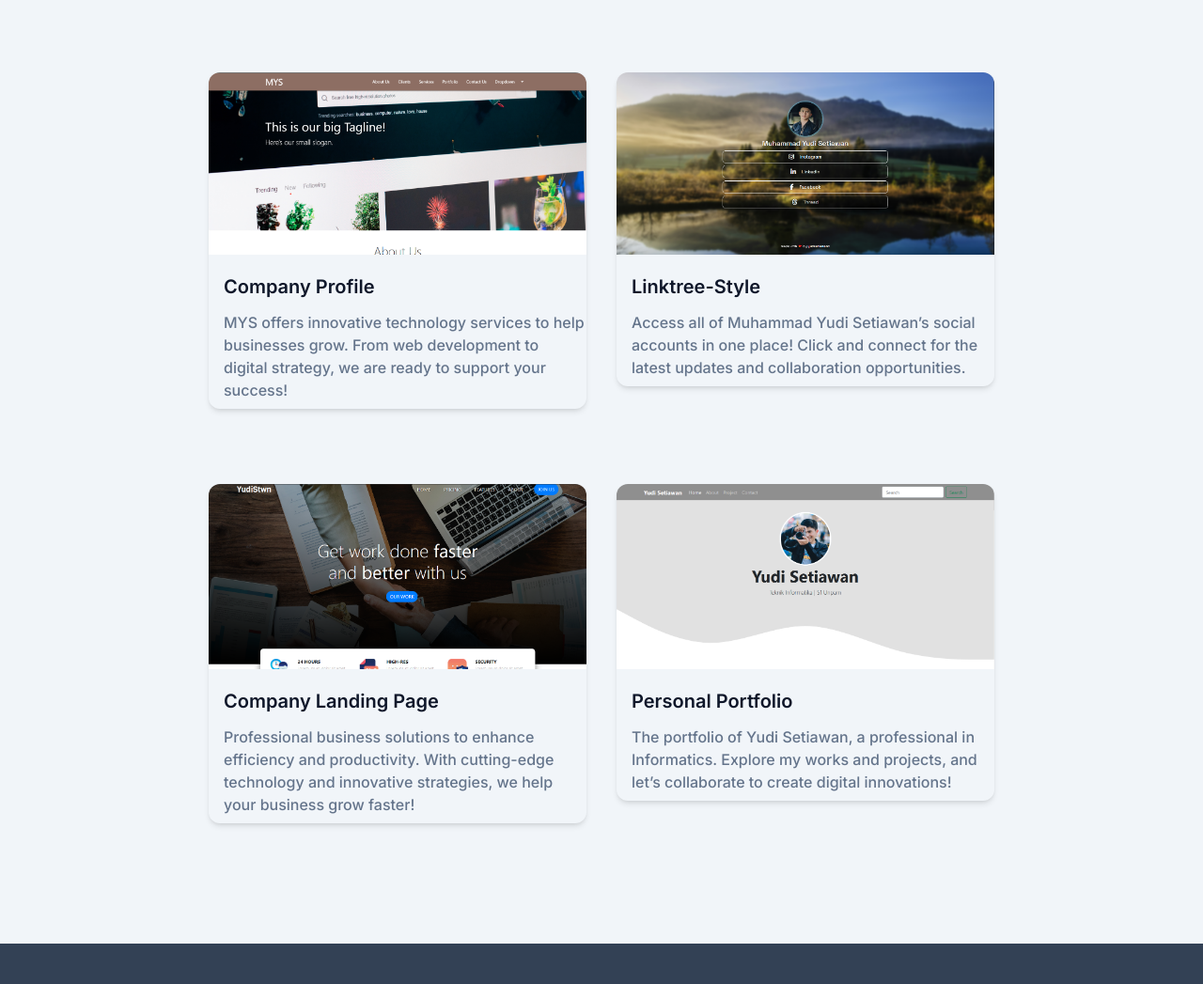
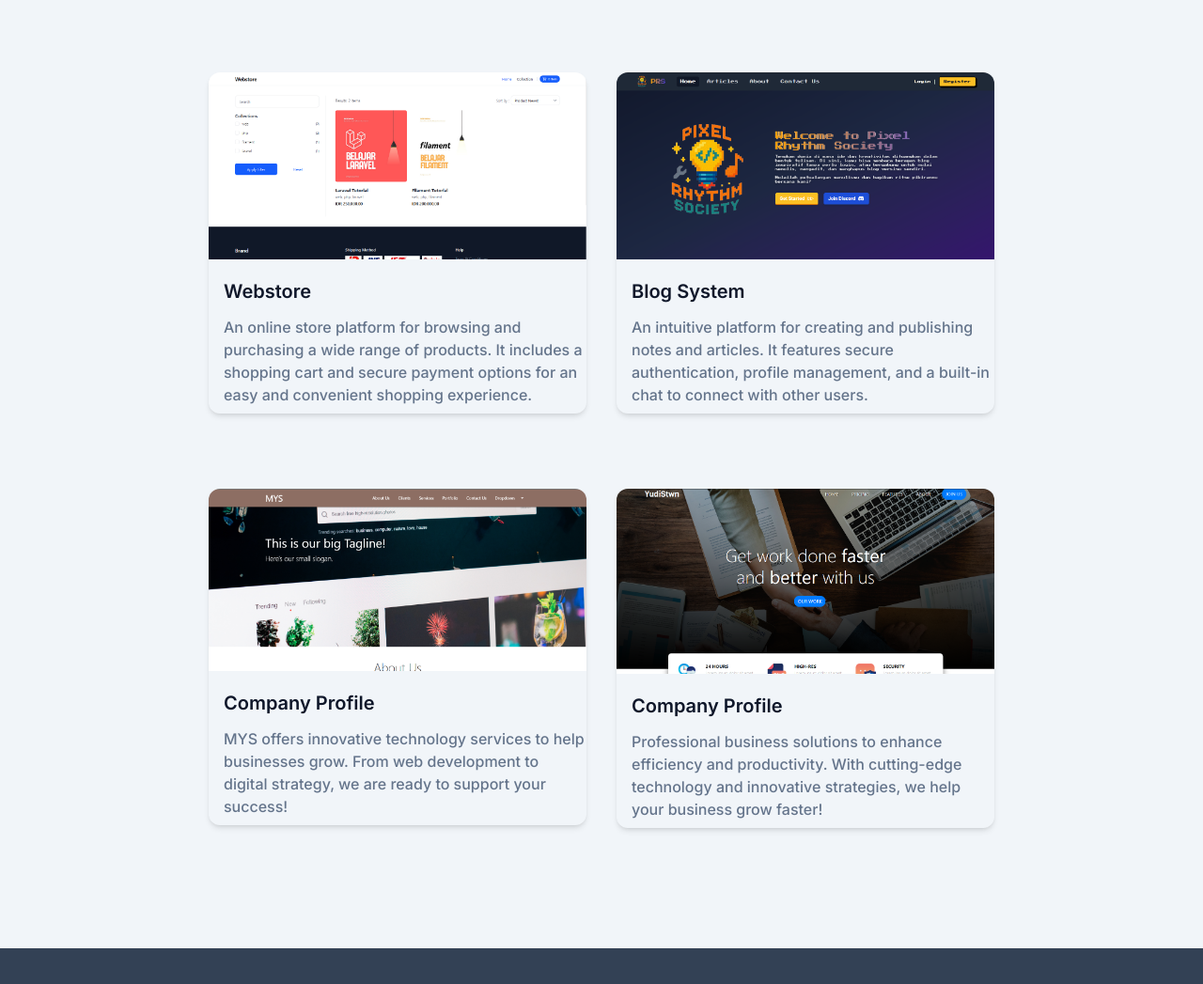
Before and after one commit to yudsetiawann/portfolio-tailwind-css, a website: page index.html in a window 1280 px wide. Shown: the part 1735-2782 px from the top of the page at 94% size. Drawn offline with Linux system fonts and the light colour scheme.

Commit message:
update project

```diff
--- a/index.html
+++ b/index.html
@@ -108,7 +108,7 @@
           <!-- Foto start -->
           <div class="w-full self-end px-4 lg:w-1/2">
             <div class="relative mx-auto mt-10 h-[340px] w-[340px] lg:-right-14 lg:mt-0">
-              <img src="src/img/1.png" alt="Yudi" class="relative z-10 mx-auto max-w-full" />
+              <img src="src/img/me.png" alt="Yudi" class="relative z-10 mx-auto max-w-full" />
               <span class="absolute -bottom-14 left-1/2 -translate-x-1/2">
                 <svg height="400" width="400" viewBox="0 0 200 200" xmlns="http://www.w3.org/2000/svg">
                   <path
@@ -199,6 +199,23 @@
         <div class="mx-auto flex w-full max-w-[900px] flex-wrap justify-center px-4">
           <div class="mb-12 p-4 md:w-1/2">
             <div class="overflow-hidden rounded-xl shadow-md dark:bg-dark">
+              <img src="src/img/portofolio/webstore.png" alt="my-LP" width="w-full" class="hover:animate-pulse" />
+              <h3 class="mb-3 mt-5 text-xl font-semibold text-dark dark:text-white pl-4">Webstore</h3>
+              <p class="pb-2 text-base font-medium text-secondary pl-4">An online store platform for browsing and purchasing a wide range of products. It includes a shopping cart and secure payment options for an easy and convenient shopping experience.
+              </p>
+            </div>
+          </div>
+
+          <div class="mb-12 p-4 md:w-1/2">
+            <div class="overflow-hidden rounded-xl shadow-md dark:bg-dark">
+              <img src="src/img/portofolio/blog-system.png" alt="linktree" width="w-full" class="hover:animate-pulse" />
+              <h3 class="mb-3 mt-5 text-xl font-semibold text-dark dark:text-white pl-4">Blog System</h3>
+              <p class="pb-2 text-base font-medium text-secondary pl-4">An intuitive platform for creating and publishing notes and articles. It features secure authentication, profile management, and a built-in chat to connect with other users.</p>
+            </div>
+          </div>
+
+          <div class="mb-12 p-4 md:w-1/2">
+            <div class="overflow-hidden rounded-xl shadow-md dark:bg-dark">
               <img src="src/img/portofolio/brown.png" alt="compro" width="w-full" class="hover:animate-pulse" />
               <h3 class="mb-3 mt-5 text-xl font-semibold text-dark dark:text-white pl-4">Company Profile</h3>
               <p class="pb-2 text-base font-medium text-secondary pl-4">MYS offers innovative technology services to help businesses grow. From web development to digital strategy, we are ready to support your success!</p>
@@ -207,25 +224,9 @@
 
           <div class="mb-12 p-4 md:w-1/2">
             <div class="overflow-hidden rounded-xl shadow-md dark:bg-dark">
-              <img src="src/img/portofolio/Linktree.png" alt="linktree" width="w-full" class="hover:animate-pulse" />
-              <h3 class="mb-3 mt-5 text-xl font-semibold text-dark dark:text-white pl-4">Linktree-Style</h3>
-              <p class="pb-2 text-base font-medium text-secondary pl-4">Access all of Muhammad Yudi Setiawan’s social accounts in one place! Click and connect for the latest updates and collaboration opportunities.</p>
-            </div>
-          </div>
-
-          <div class="mb-12 p-4 md:w-1/2">
-            <div class="overflow-hidden rounded-xl shadow-md dark:bg-dark">
               <img src="src/img/portofolio/LP-company.png" alt="LP-company" width="w-full" class="hover:animate-pulse" />
-              <h3 class="mb-3 mt-5 text-xl font-semibold text-dark dark:text-white pl-4">Company Landing Page</h3>
+              <h3 class="mb-3 mt-5 text-xl font-semibold text-dark dark:text-white pl-4">Company Profile</h3>
               <p class="pb-2 text-base font-medium text-secondary pl-4">Professional business solutions to enhance efficiency and productivity. With cutting-edge technology and innovative strategies, we help your business grow faster!</p>
-            </div>
-          </div>
-
-          <div class="mb-12 p-4 md:w-1/2">
-            <div class="overflow-hidden rounded-xl shadow-md dark:bg-dark">
-              <img src="src/img/portofolio/my-LP.png" alt="my-LP" width="w-full" class="hover:animate-pulse" />
-              <h3 class="mb-3 mt-5 text-xl font-semibold text-dark dark:text-white pl-4">Personal Portfolio</h3>
-              <p class="pb-2 text-base font-medium text-secondary pl-4">The portfolio of Yudi Setiawan, a professional in Informatics. Explore my works and projects, and let’s collaborate to create digital innovations!</p>
             </div>
           </div>
         </div>
```
Also changed, not shown: src/img/me.png (added), src/img/portofolio/blog-system.png (added), src/img/portofolio/webstore.png (added).
